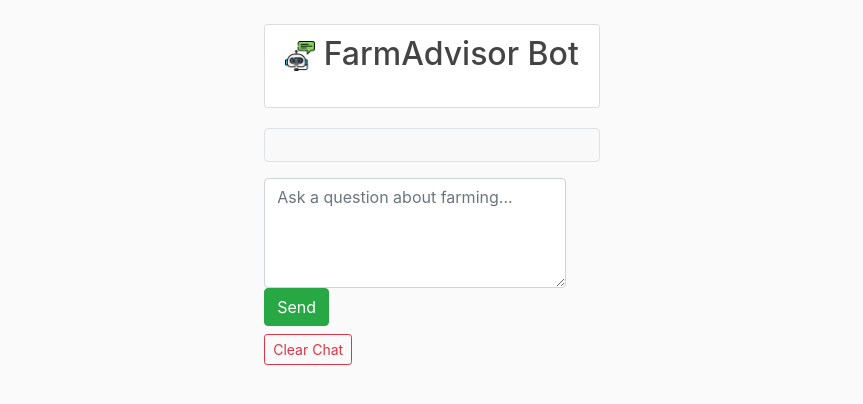
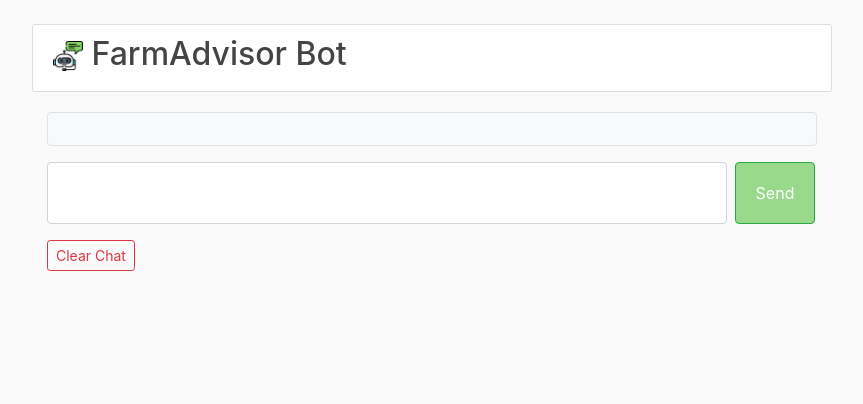
Before and after one commit to harinderkk/W25_4495_S2_HarinderK, a Flask app: page /chatbot in a window 1280 px wide. Shown: the part 56-460 px from the top of the page, without its empty margins (208-1071 px from the left). Run offline with Flask 3, Linux system fonts and the light colour scheme; some libraries are stand-ins or nearby versions.

Commit message:
Update chatbot.html

```diff
--- a/Implementation/IntelligentCropPlanning/templates/chatbot.html
+++ b/Implementation/IntelligentCropPlanning/templates/chatbot.html
@@ -1,38 +1,47 @@
 {% extends "layout.html" %}
 {% block content %}
 <article class="media content-section">
-    <h2 class="mb-4">
+    <h2 class="lg-4">
         <img src="/static/images/chatbot_text.png" alt="icon" style="width: 30px; height: 30px; vertical-align: middle;">
         FarmAdvisor Bot
     </h2>
 </article>
-    <div class="chat-box border rounded p-3 mb-3" style="height: auto; overflow-y: hidden; background-color: #f9f9f9;">
+
+<div class="container" style="width: 800px;">
+    <!-- Chat Box -->
+    <div class="border rounded p-3 mb-3 bg-light" style="height: auto; overflow-y: auto;">
         {% for message in chat_history %}
             {% if message.role == 'user' %}
                 <div class="text-right mb-2">
-                    <span class="badge badge-primary">You</span>
-                    <div class="chat-bubble user-msg d-inline-block p-2 rounded bg-primary text-white">
+                    <span class="badge" style="background-color: #44967f; color:white;">You</span>
+                    <div class="d-inline-block p-2 rounded text-white" style="max-width: 70%; background-color: #44967f; word-break: break-word;">
                         {{ message.content }}
                     </div>
                 </div>
             {% elif message.role == 'assistant' %}
                 <div class="text-left mb-2">
-                    <span class="badge badge-success">Bot</span>
-                    <div class="chat-bubble bot-msg d-inline-block p-2 rounded bg-light text-dark border">
+                    <span class="badge" style="background-color: #99D98C; ">Bot</span>
+                    <div class="d-inline-block p-2 rounded border" style="max-width: 70%; word-break: break-word;">
                         {{ message.content }}
                     </div>
-                </div><br/>
+                </div>
             {% endif %}
         {% endfor %}
     </div>
 
-    <form action="/chatbot" method="post" class="form-inline">
-        <textarea name="user_input" class="form-control mr-2 flex-grow-1" rows="4" style="width: 90%;" placeholder="Ask a question about farming..." required></textarea>
-        <button type="submit" class="btn btn-success">Send</button>
+    <!-- Input Form - Fixed Width Version -->
+    <form action="/chatbot" method="post" class="mb-3" style="width: 100%;">
+        <div class="d-flex">
+            <textarea name="user_input" class="form-control mr-2" rows="auto" placeholder="Ask a question about farming..." required
+                     style="width: calc(100% - 90px); resize: none; overflow-y: auto;">
+            </textarea>
+            <button type="submit" class="btn btn-success" style="width: 80px; background-color: #99D98C;">Send</button>
+        </div>
     </form>
 
-    <form action="/clear_chat" method="post" class="mt-2">
+    <!-- Clear Chat Button -->
+    <form action="/clear_chat" method="post">
         <button type="submit" class="btn btn-outline-danger btn-sm">Clear Chat</button>
     </form>
-
+</div>
 {% endblock content %}
```
